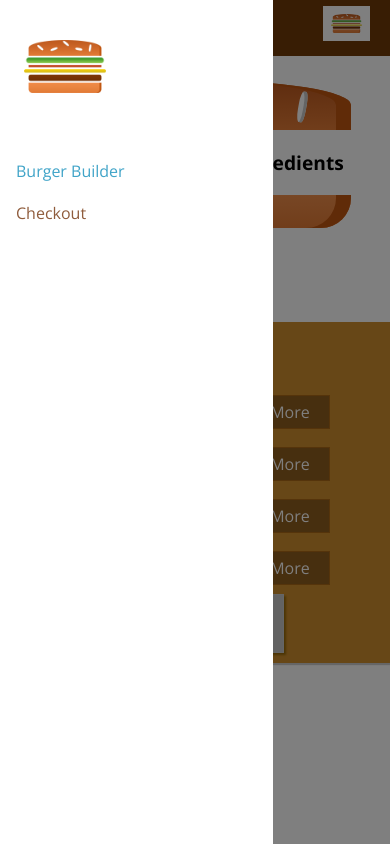
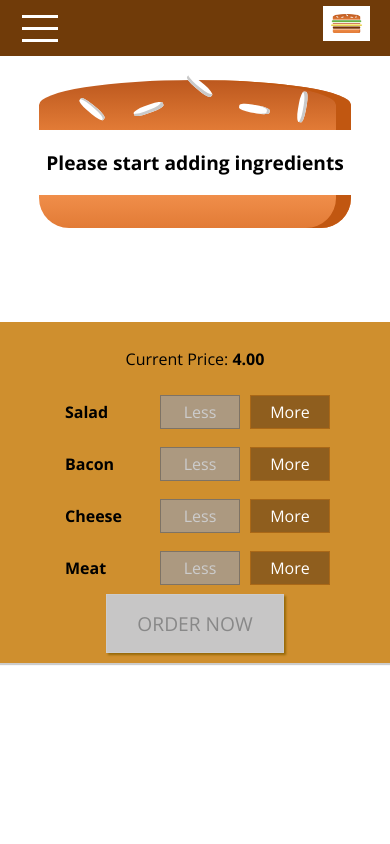
Before and after one commit to mirekmts/burger-app, a React app: page / in a window 390 px wide. Built offline with nearby package versions, Linux system fonts and the light colour scheme.

Commit message:
add a hamburger style to menu, opptimase a modal render by add shouldComponentUpdate, finish layout

```diff
--- a/src/components/Layout/Layout.jsx
+++ b/src/components/Layout/Layout.jsx
@@ -7,7 +7,7 @@ import SideDrawer from '../Navigation/SideDrawer/SideDrawer';
 
 class Layout extends Component {
     state = {
-        showSiderDrawer: true
+        showSiderDrawer: false
     }
 
     sideDrawerClosedHandler = () => {
--- /dev/null
+++ b/src/components/Navigation/SideDrawer/DrawerToggle/DrawerToggle.css
@@ -0,0 +1,23 @@
+.DrawerToggle {
+    width: 40px;
+    height: 100%;
+    display: flex;
+    flex-flow: column;
+    justify-content: space-around;
+    align-items: center;
+    padding: 10px 0;
+    box-sizing: border-box;
+    cursor: pointer;
+}
+
+.DrawerToggle div {
+    width: 90%;
+    height: 3px;
+    background-color: white;
+}
+
+@media (min-width: 500px) {
+    .DrawerToggle {
+        display: none;
+    }
+}
--- a/src/components/Navigation/SideDrawer/DrawerToggle/DrawerToggle.jsx
+++ b/src/components/Navigation/SideDrawer/DrawerToggle/DrawerToggle.jsx
@@ -1,7 +1,13 @@
 import React from 'react';
 
+import classes from './DrawerToggle.css';
+
 const drawerToggle = (props) => (
-    <div onClick={props.clicked}>MENU</div>
+    <div className={classes.DrawerToggle} onClick={props.clicked}>
+        <div></div>
+        <div></div>
+        <div></div>
+    </div>
 );
 
 export default drawerToggle;
--- a/src/components/Navigation/SideDrawer/SideDrawer.jsx
+++ b/src/components/Navigation/SideDrawer/SideDrawer.jsx
@@ -11,9 +11,10 @@ const sideDrawer = (props) => {
     let attachedClasses = [classes.SideDrawer, classes.Close];
 
     if(props.open) {
+
         attachedClasses = [classes.SideDrawer, classes.Open]
     }
-
+    console.log('props.open', props.open)
     return (
         <AuxW>
             <Backdrop show={props.open} clicked={props.closed}/>
--- a/src/components/UI/Modal/Modal.jsx
+++ b/src/components/UI/Modal/Modal.jsx
@@ -1,22 +1,31 @@
-import React from 'react';
+import React, { Component } from 'react';
+
 
 import classes from './Modal.css';
 import AuxW from '../../../hoc/AuxW';
 import Backdrop from '../Backdrop/Backdrop';
 
 
-const modal = (props) => (
+class Modal extends Component {
+    shouldComponentUpdate(nextProps, nextState) {
+        return nextProps.show !== this.props.show
+    }
+
+    render () {
+        return (
             <AuxW>
-        <Backdrop show={props.show} clicked={props.modalClosed}/>
+                <Backdrop show={this.props.show} clicked={this.props.modalClosed}/>
                 <div className={classes.Modal}
                     style={{
-                transform: props.show ? 'translateY(0)' : 'translateY(-100vh)',
-                opacity: props.show ? '1': '0'
+                        transform: this.props.show ? 'translateY(0)' : 'translateY(-100vh)',
+                        opacity: this.props.show ? '1': '0'
                     }}>
-            {props.children}
+                    {this.props.children}
                 </div>
             </AuxW>
+        )
+    }
+}
 
-)
 
-export default modal;
+export default Modal;
```
Lines whose indentation alone changed are shown as unchanged.
